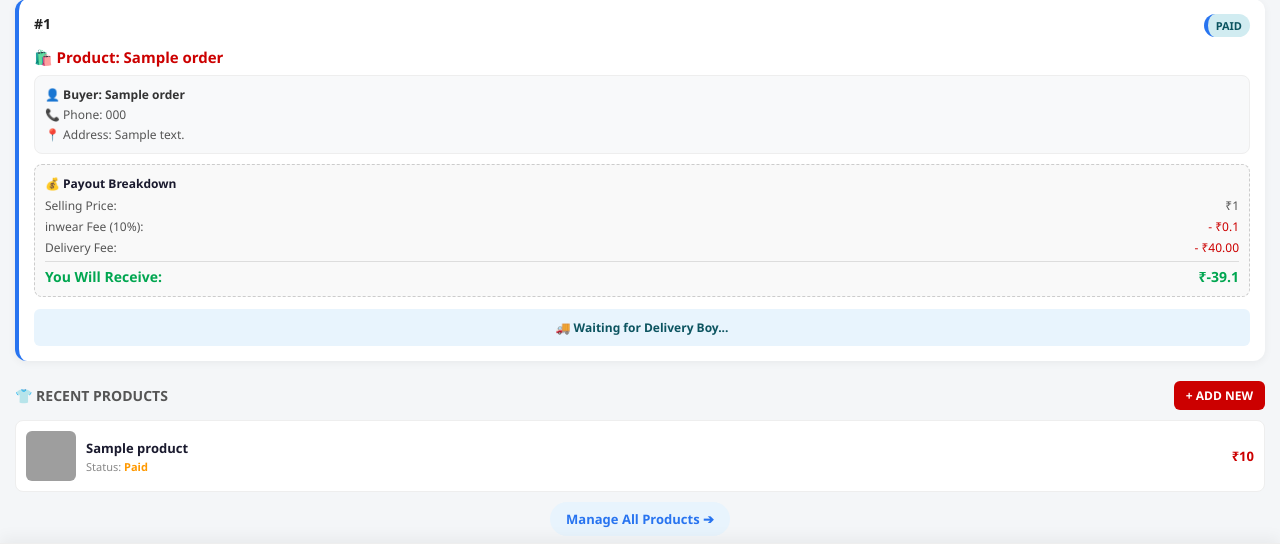
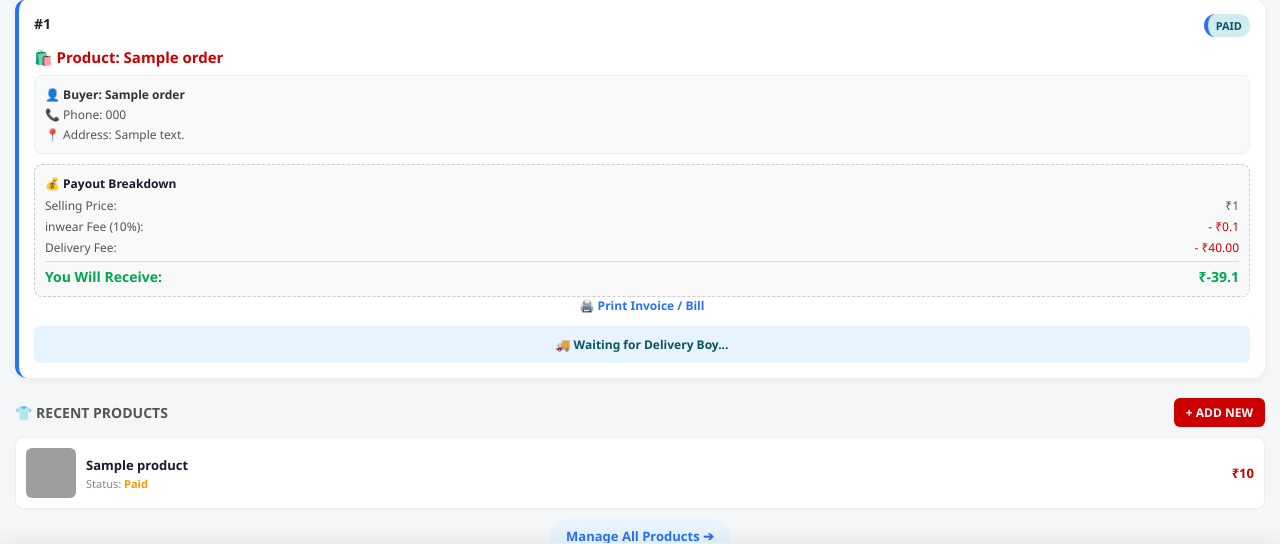
Before and after one commit to nitrotrial1month-glitch/My-funny.py, a Flask app: template templates/seller_dashboard.html in a window 1280 px wide. Shown: the part 186-730 px from the top of the page. Run offline with Flask 3, Linux system fonts and the light colour scheme; the template is opened without the code that fills it: most values are stand-ins (such as "Sample title", 1, 10 or a date in 2020); grey boxes are pictures that could not be loaded.

Commit message:
Update seller_dashboard.html

```diff
--- a/templates/seller_dashboard.html
+++ b/templates/seller_dashboard.html
@@ -142,6 +142,8 @@
                     </div>
                 </div>
 
+                <a href="/seller/print-bill/{{ order._id }}" target="_blank" style="display: block; text-align: center; margin-bottom: 10px; color: var(--blue); font-size: 12px; font-weight: bold; text-decoration: none;">🖨️ Print Invoice / Bill</a>
+
                 {% if order.status == 'Confirmed' %}
                     <form action="/seller/mark_ready/{{ order._id }}" method="POST">
                         <button type="submit" class="btn-action btn-ready" onclick="return confirm('Ensure the product is packed correctly. Mark as ready?')">📦 Pack & Mark Ready</button>
```
